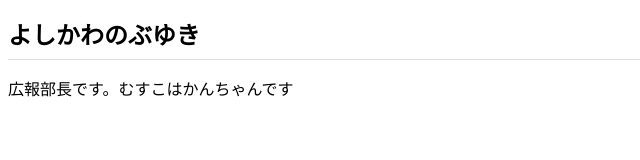
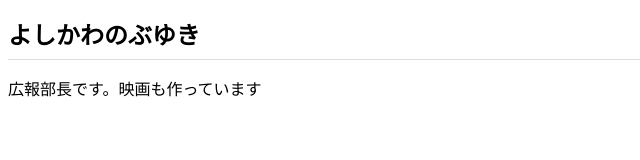
Before and after one commit to nobu-yoshikawa/nobu-yoshikawa.github.io, a plain HTML site: page index.html in a window 1280 px wide. Shown: the full height of the page, 0-640 px from the left. Drawn offline with Linux system fonts and the light colour scheme.

Commit message:
Add files via upload

```diff
--- a/index.html
+++ b/index.html
@@ -8,7 +8,7 @@
 </head>
 <body>
   <h1>よしかわのぶゆき</h1>
-  <p>広報部長です。むすこはかんちゃんです</p>
+  <p>広報部長です。映画も作っています</p>
 
 </body>
 </html>
```
